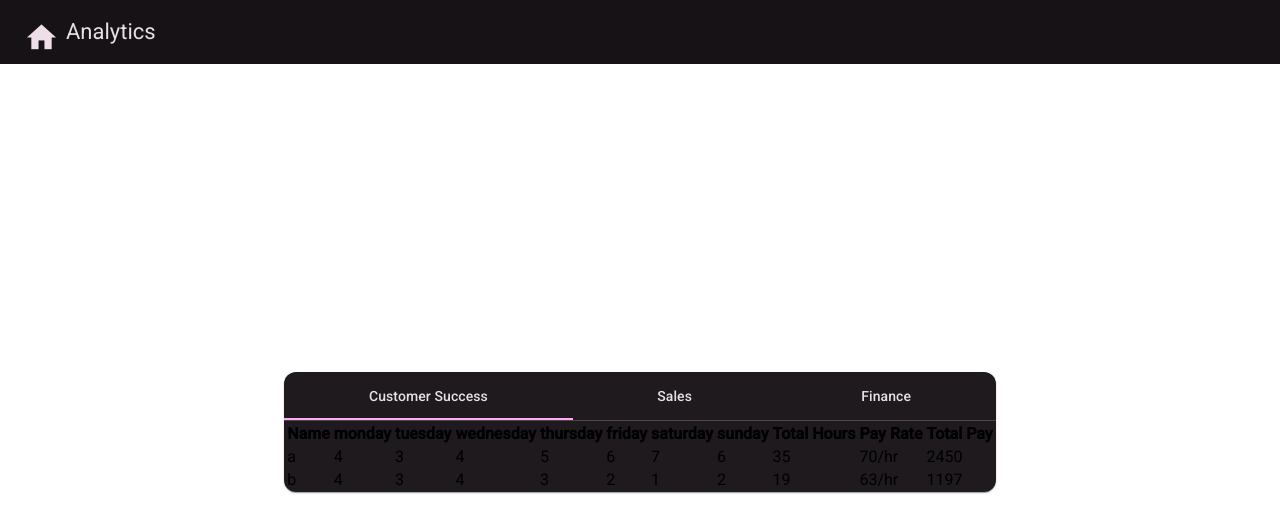
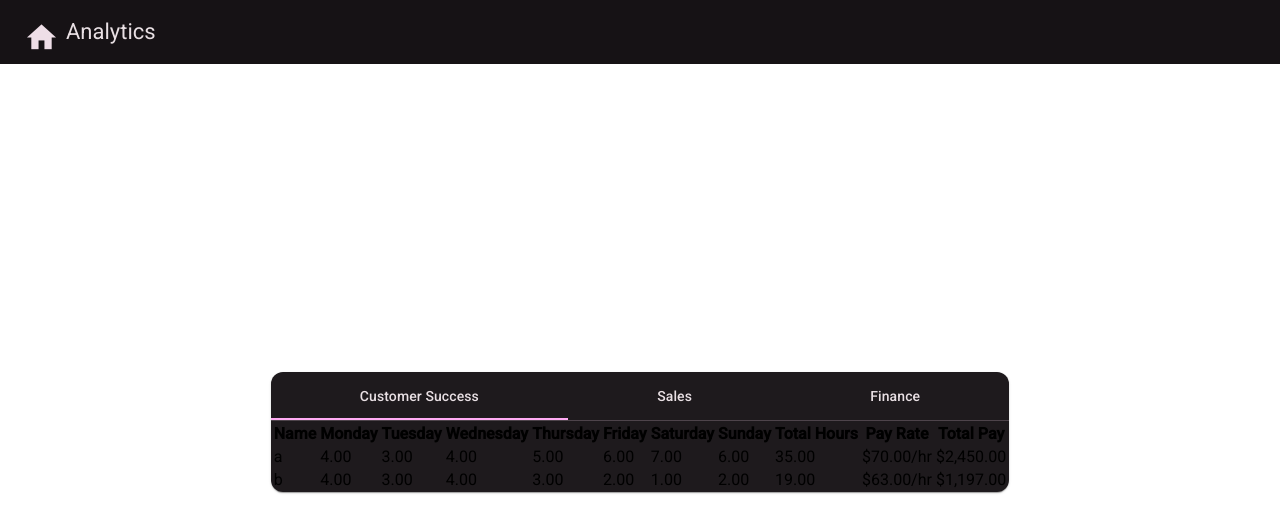
Before and after one commit to LordMamoo/HR-Timesheet, an Angular app: page /analytics in a window 1280 px wide. Shown: the top 532 px of the page. Built offline with nearby package versions, Linux system fonts and the light colour scheme.

Commit message:
added pipes

```diff
--- a/src/app/components/analytics-table/analytics-table.component.html
+++ b/src/app/components/analytics-table/analytics-table.component.html
@@ -2,20 +2,25 @@
     <table>
         <thead>
             <th>Name</th>
-            <th *ngFor="let day of weekdays">{{day}}</th>
+            @for (day of weekdays; track day) {
+                <th>{{day | titlecase}}</th> }
             <th>Total Hours</th>
             <th>Pay Rate</th>
             <th>Total Pay</th>
         </thead>
 
         <tbody>
-            <tr *ngFor="let employee of employees; let i = index">
-                <td>{{employee.name}}</td>
-                <td *ngFor="let day of weekdays">{{employee[day]}}</td>
-                <td class="total-cell">{{getTotalHours(employee)}}</td>
-                <td>{{employee.payRate}}/hr</td>
-                <td>{{employee.payRate * getTotalHours(employee)}}</td>
-            </tr>
+            @for (employee of employees; track employee.id; let i = $index) {
+                <tr>
+                    <td>{{employee.name}}</td>
+                    @for (day of weekdays; track day) {
+                        <td>{{employee[day] | number:'1.2-2'}}</td>
+                    }
+                    <td class="total-cell">{{getTotalHours(employee) | number:'1.2-2'}}</td>
+                    <td>{{employee.payRate | currency}}/hr</td>
+                    <td>{{employee.payRate * getTotalHours(employee) | currency}}</td>
+                </tr>
+            }
         </tbody>
     </table>
 </div>
--- a/src/app/components/timesheet/timesheet.component.html
+++ b/src/app/components/timesheet/timesheet.component.html
@@ -19,7 +19,8 @@
             <table>
                 <thead>
                     <th>Name</th>
-                    <th *ngFor="let day of weekdays">{{day}}</th>
+                    @for (day of weekdays; track day) {
+                        <th>{{day | titlecase}}</th> }
                     <th>Total Hours</th>
                     <th></th>
                 </thead>
```
